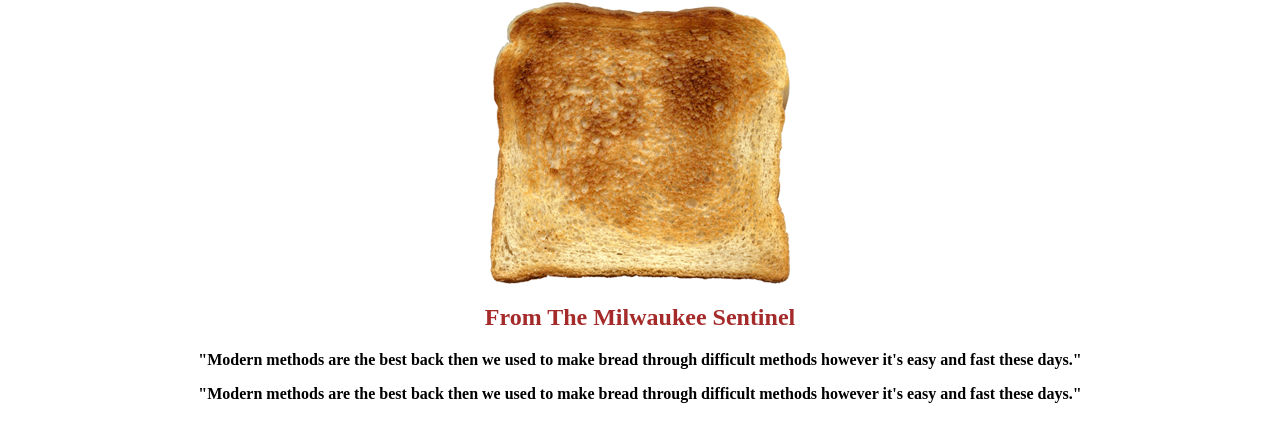
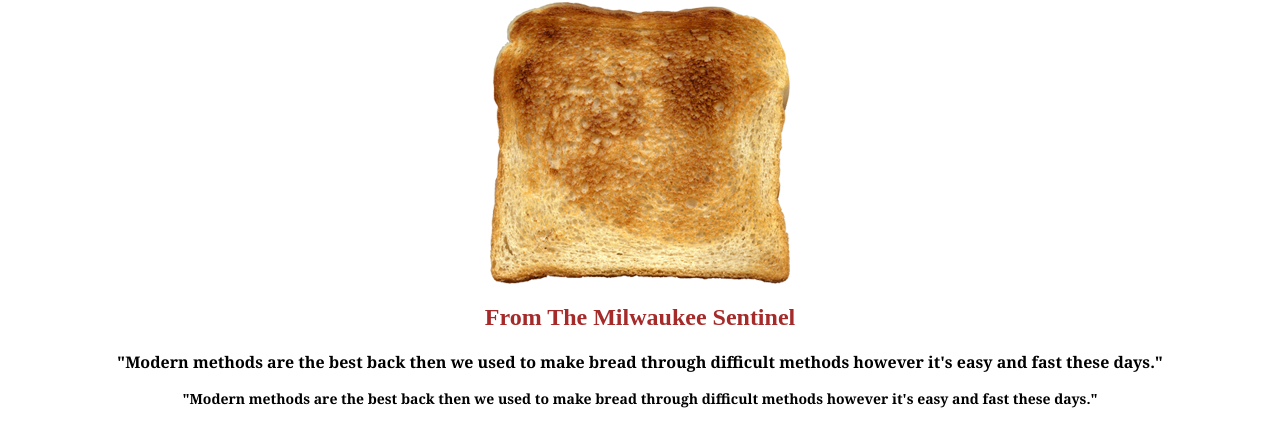
Before and after one commit to SAUGAT2060/firstlab, a plain HTML site: page index.html in a window 1280 px wide. Shown: the part 78-524 px from the top of the page. Drawn offline with Linux system fonts and the light colour scheme.

Commit message:
Add files via upload

```diff
--- a/lab1style.css
+++ b/lab1style.css
@@ -19,10 +19,13 @@ h2 {
 .p1
 {
     text-align: center;
+    font-family: Georgia, 'Times New Roman', Times, serif;
 }
 #secpara
 {
     text-align: center;
+    font-size: 14px;
+    font-family: Georgia, 'Times New Roman', Times, serif;
 
 }
 }
```
